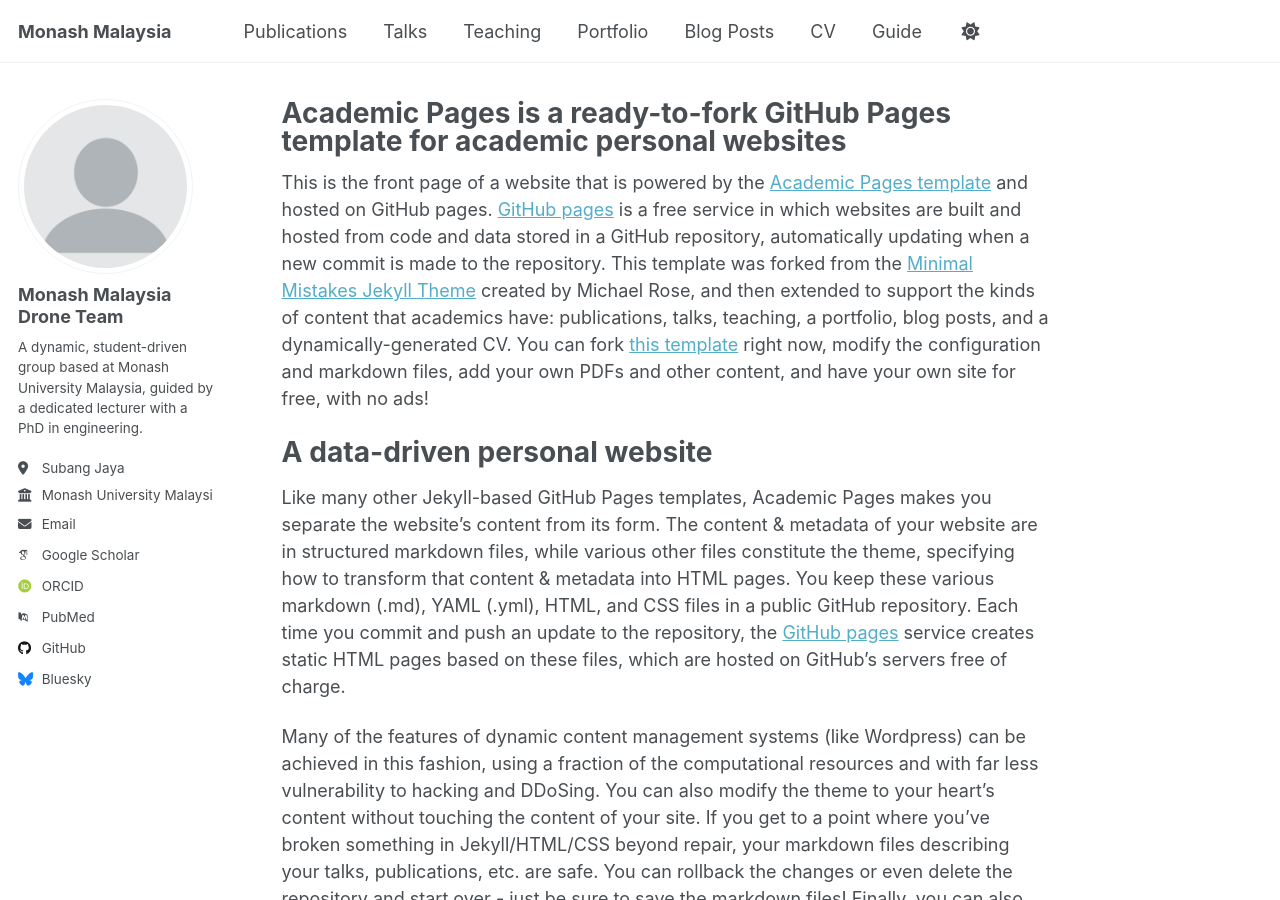
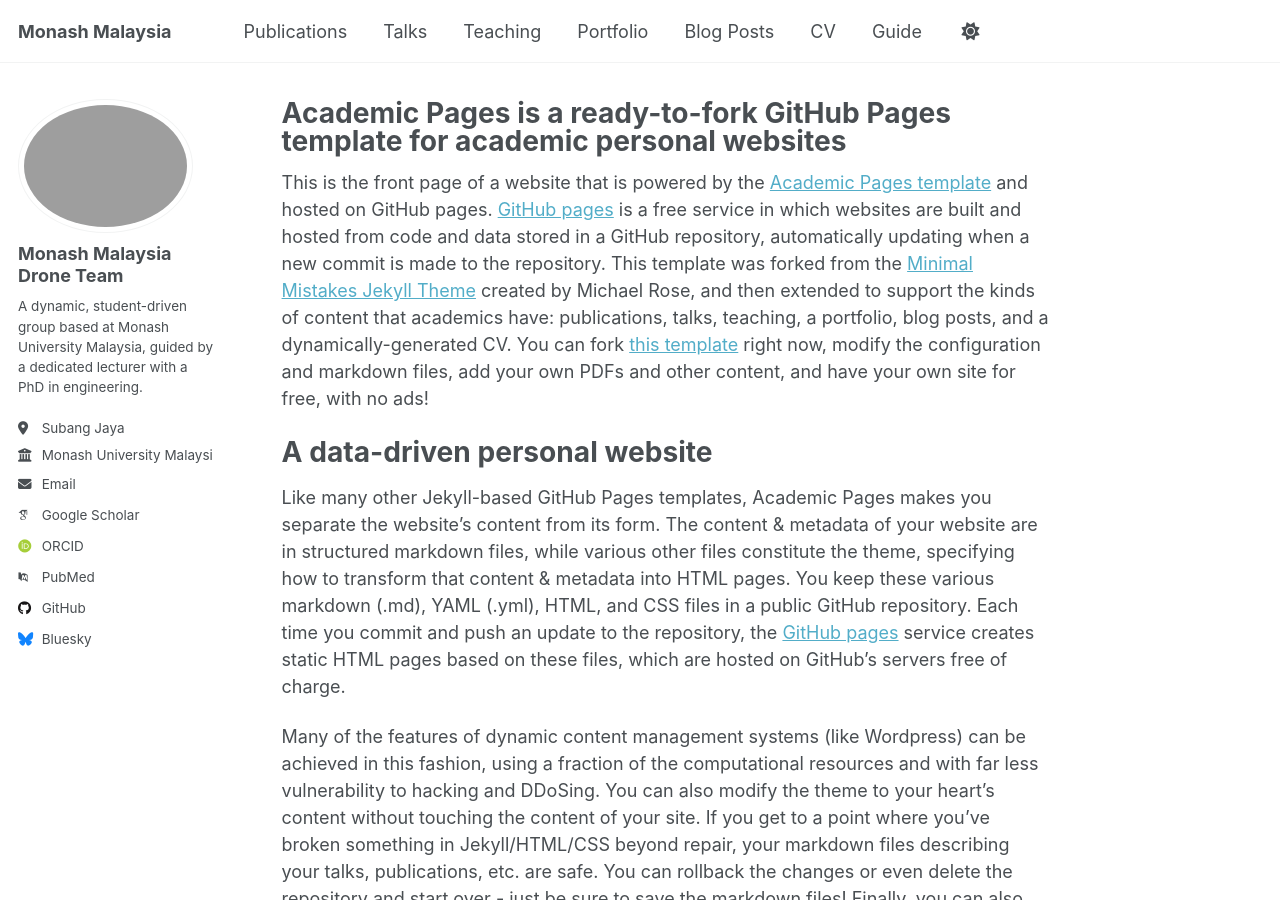
Before and after one commit to noobasuna/monash_drone, a Jekyll site: the page built from _pages/about.md, in a window 1280 px wide and 900 px high. Built offline with Jekyll 4.4.1, drawn with Linux system fonts in a browser that asks for light colours; some web fonts are replaced.

Commit message:
Update _config.yml

```diff
--- a/_config.yml
+++ b/_config.yml
@@ -22,7 +22,7 @@ repository               : "academicpages/academicpages.github.io"
 #               Additional customization can be done by editing /_includes/author-profile.html
 author:
   # Biographic information
-  avatar           : "profile.png"
+  avatar           : "20230530 - Monash University Research Labs_370.jpg"
   name             : "Monash Malaysia Drone Team"
   pronouns         : # example: "she/her"
   bio              : "A dynamic, student-driven group based at Monash University Malaysia, guided by a dedicated lecturer with a PhD in engineering."
```
